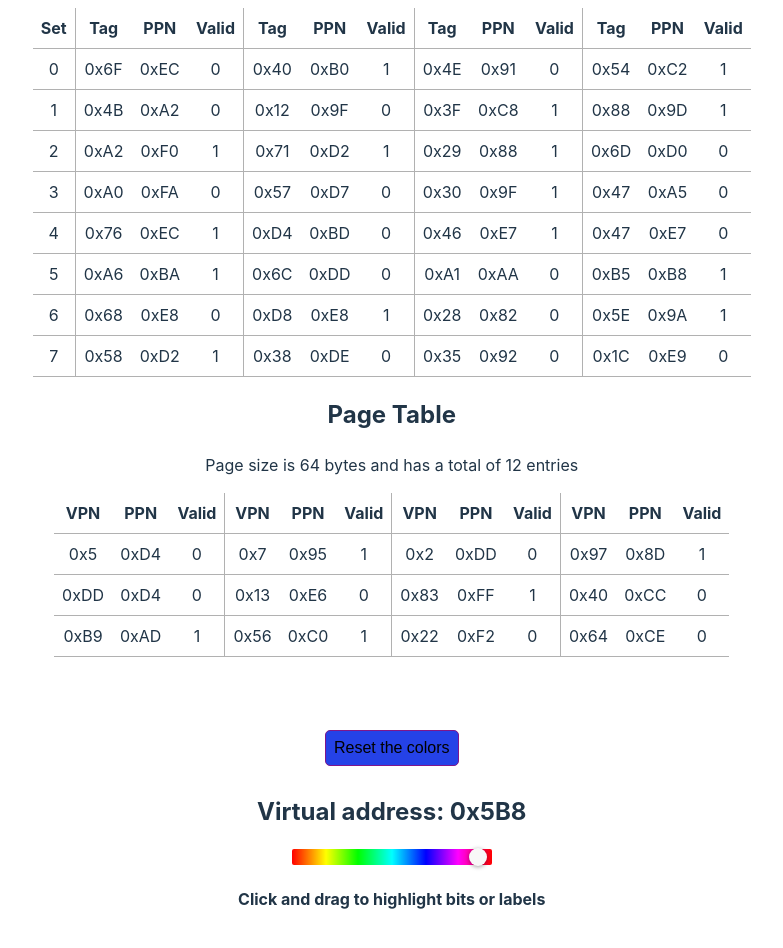
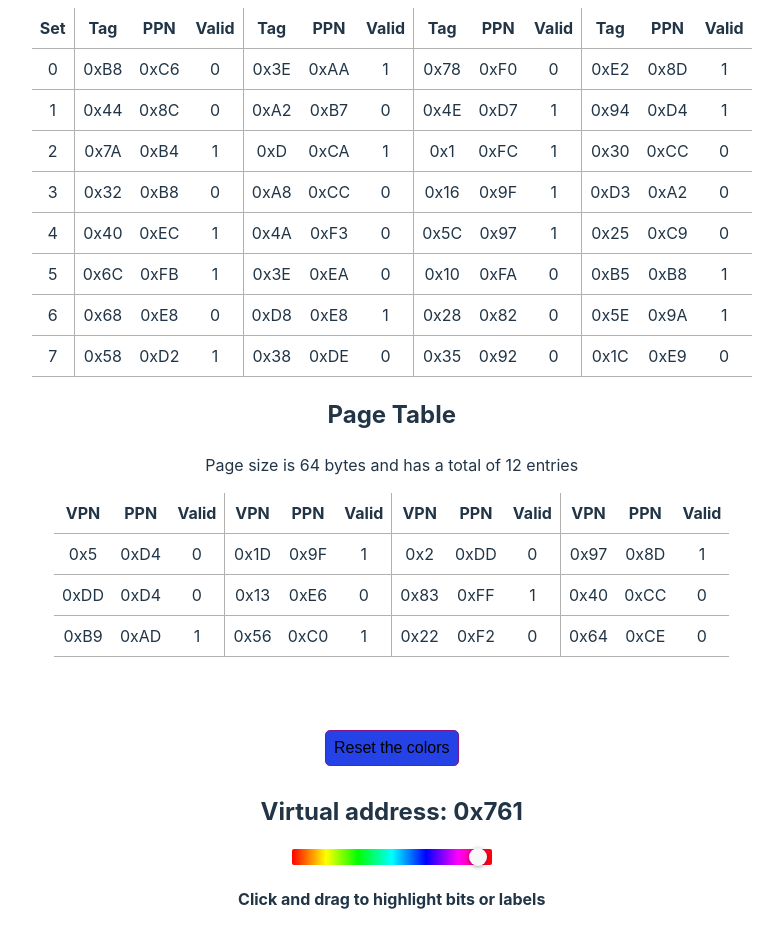
Before and after one commit to MahmoodSeoud/VMAT, a React (Vite) app: page / in a window 1280 px wide. Shown: the part 240-1188 px from the top of the page, without its empty margins (255-1038 px from the left). Built offline with nearby package versions, Linux system fonts and the light colour scheme.

Commit message:
misc refactor, pageHit assignment implemnted

```diff
--- a/src/App.tsx
+++ b/src/App.tsx
@@ -62,7 +62,10 @@ export type Result = Pick<typeof InputFieldsMap, 'TLBHIT' | 'PageFault' | 'PageH
 export type Bit = typeof bitMap[keyof typeof bitMap];
 // ------
 
-
+// ----------- Test choices
+const ChosenAddressPrefix: AddressPrefix = addressPrefixMap.Hexadecimal;
+const ChosenBaseConversion: BaseConversion = baseConversionMap.Hexadecimal;
+// -----------
 
 // ----- Given parameters for exercis
 // PPN bit size + log2(pagesize)
@@ -70,19 +73,18 @@ export type Bit = typeof bitMap[keyof typeof bitMap];
 export const TLBSets = 2 ** createRandomNumber(2, 4);
 export const TLBWays = createRandomNumber(3, 5);
 
-// divide by two because we don't want the user to be flooded with information but, 4 -> [4], 3 -> [4,8], 2 -> [4,8,16]
 const possiblePageSizes = [16, 32, 64] as const;
 export const pageSize = possiblePageSizes[Math.floor(Math.random() * possiblePageSizes.length)];
 export const PageTableSize = createRandomNumber(3, 5); // PTS
 
 const VPO = Math.log2(pageSize);
 const TLBI = Math.log2(TLBSets);
-const PPN = createRandomNumberWith(8);
+const TLB_PPN = createRandomNumberWith(8);
+const Page_PPN = createUniqe(TLB_PPN, 8)
 
 
 const virtualAddressBitWidth = createRandomNumber(10, 14); // VAS
-const physicalAddressBitWidth = PPN.toString(2).length + VPO;
-
+const physicalAddressBitWidth = TLB_PPN.toString(2).length + VPO;
 
 // -----------
 
@@ -92,12 +94,9 @@ const addressInBits = [...generatedVirtualAddress.toString(2)];
 const VPO_bits: string = addressInBits.splice(-VPO).join('');     // VPO_bits = the last VPO bits of the address / log2(pageSize)
 const TLBI_bits: string = addressInBits.splice(-TLBI).join('');     // TLBI_bits = the next TLBI bits of the address / log2(sets)
 const TLBT_bits: string = addressInBits.join('');     // TLBT_bits = the remaining bits of the address
-const VPN = Number("0b" + TLBT_bits + TLBI_bits).toString(16);
+const VPN = Number("0b" + TLBT_bits + TLBI_bits).toString(ChosenBaseConversion);
 
-// ----------- Test choices
-const ChosenAddressPrefix: AddressPrefix = addressPrefixMap.Hexadecimal;
-const ChosenBaseConversion: BaseConversion = baseConversionMap.Hexadecimal;
-// -----------
+
 
 // create a random number from bitlength by taking a random number between
 // the previous number of bits and the current max of the bits we want
@@ -110,13 +109,13 @@ function createRandomNumber(a: number, b: number) {
   return Math.floor(Math.random() * (b - a)) + a;
 }
 
-function createUniqe(num: number): number {
+function createUniqe(fromNum: number, size: number): number {
   // A random address is able to be created to be the actual tag of the virtual
   // address, We have to check for that.
-  let unique = createRandomNumber(0, createRandomNumberWith(4 * 2))
+  let unique = createRandomNumber(0, createRandomNumberWith(size))
   // Check if the tag already exists in the TLB table
-  while (unique === num) {
-    unique = createRandomNumber(0, createRandomNumberWith(4 * 2))
+  while (unique === fromNum) {
+    unique = createRandomNumber(0, createRandomNumberWith(size))
   }
 
   return unique;
@@ -128,8 +127,8 @@ function createTableEntry<TObj extends TLB_TABLE_ENTRY | PAGE_TABLE_ENTRY>(entry
   const valid: Bit = Math.floor(Math.random() * 2) as Bit;
   const ppn: number = createRandomNumberWith(8);
   // create unique TLBT address
-  const tag: number = createUniqe(Number('0b' + TLBT_bits))
-  const vpn: number = createUniqe(Number(VPN))
+  const tag: number = createUniqe(Number('0b' + TLBT_bits), 4 * 2)
+  const vpn: number = createUniqe(Number(VPN), 4 * 2)
 
   let newEntry: TObj;
   if (isPageTableEntry(entry)) {
@@ -214,7 +213,7 @@ let empty: InputFields = {
 function App(): JSX.Element {
   const [facit, setFacit] = useState<InputFields>(empty);
   const [showSettings, setShowSettings] = useState<boolean>(false);
-  const [ChosenResult, setChosenResult] = useState<Result>(InputFieldsMap.PageFault);
+  const [assignmentType, setAssignmentType] = useState<Result>(InputFieldsMap.PageHit);
 
   console.log("facit", facit)
   const testing = true;
@@ -224,29 +223,31 @@ function App(): JSX.Element {
       console.log('------------------------------------')
       console.log("virtualAddressBitWidth", virtualAddressBitWidth)
       console.log("physicalAddressBitWidth", physicalAddressBitWidth)
-      console.log("PPN", PPN)
-      console.log("PPN (hex)", PPN.toString(16))
-      console.log("PPN (bin)", PPN.toString(2))
+      console.log("TLB_PPN", TLB_PPN)
+      console.log("TLB_PPN (hex)", TLB_PPN.toString(16))
+      console.log("TLB_PPN (bin)", TLB_PPN.toString(2))
       console.log("pageSize", pageSize)
       console.log("TLBSets", TLBSets)
       console.log("TLBWays", TLBWays)
       console.log("PageTableSize", PageTableSize)
       console.log("VPO", VPO)
       console.log("TLBI", TLBI)
+      console.log("Assignment type: ", assignmentType)
 
     }
 
-  }, [0])
+  }, [assignmentType])
 
   // Setting the facit to the correct result
   useEffect(() => {
-    setFacit(createFacit(ChosenResult));
-  }, [ChosenResult])
+    setFacit(createFacit(assignmentType));
+    console.log("HFLKJALÆKFJÆDLKFJEALÆKj")
+  }, [assignmentType])
 
   // TODO : Add the page hit case
   // TODO: Make the facit required and complete this function
   // POSTCONDITION : sets facit object in the Facit state
-  function createFacit(ChosenResult: Result): InputFields {
+  function createFacit(assignmentType: Result): InputFields {
 
     // Convert the bits to a number
     const TLBI_value: number = Number(addressPrefixMap.Binary + TLBI_bits);
@@ -265,7 +266,7 @@ function App(): JSX.Element {
     }
 
 
-    switch (ChosenResult) {
+    switch (assignmentType) {
       case InputFieldsMap.TLBHIT:
 
         // The correctIndex is a random number between 0 and the length of the ways
@@ -273,23 +274,23 @@ function App(): JSX.Element {
         const correctIndex = TLB_TABLE[TLBI_value][Math.floor(Math.random() * TLB_TABLE[0].length)];
         correctIndex.tag = TLBT_value;
         correctIndex.valid = 1;
-        correctIndex.ppn = PPN;
+        correctIndex.ppn = TLB_PPN;
 
         // This correctIndex is where we insert the DUMMY tag and PPN
         const dummyIndex = TLB_TABLE[TLBI_value][Math.floor(Math.random() * TLB_TABLE[0].length)];
         dummyIndex.tag = TLBT_value;
         dummyIndex.valid = 0;
-        dummyIndex.ppn = createRandomNumberWith(8);
+        dummyIndex.ppn = createUniqe(TLB_PPN, 4*2);
 
 
         facitObj = {
           VirtualAddress: generatedVirtualAddress.toString(2),
           VPN: VPN,
-          TLBI: TLBI_value.toString(16),
-          TLBT: TLBT_value.toString(16),
+          TLBI: TLBI_value.toString(ChosenBaseConversion),
+          TLBT: TLBT_value.toString(ChosenBaseConversion),
           TLBHIT: 'Y',
           PageFault: 'N',
-          PPN: correctIndex.ppn.toString(16),
+          PPN: correctIndex.ppn.toString(ChosenBaseConversion),
           PhysicalAddress: correctIndex.ppn.toString(2) + VPO_bits,
           PageHit: ''
         }
@@ -312,22 +313,37 @@ function App(): JSX.Element {
         facitObj = {
           VirtualAddress: generatedVirtualAddress.toString(2),
           VPN: VPN,
-          TLBI: TLBI_value.toString(16),
-          TLBT: TLBT_value.toString(16),
+          TLBI: TLBI_value.toString(ChosenBaseConversion),
+          TLBT: TLBT_value.toString(ChosenBaseConversion),
           TLBHIT: 'N',
           PageFault: 'Y',
           PPN: '',
           PhysicalAddress: '',
           PageHit: ''
         }
-        console.log("Page Fault")
         break;
       case InputFieldsMap.PageHit:
         // CASE 1: An address in the pagetable with a valid bit 1
         // CASE 2: There is a VPN with a valid bit 0 and a the same address next
         // to the first address with a valid bit 1 ( both different PPNs )
 
+        const Page_entry = PAGE_TABLE[Math.floor(Math.random() * PAGE_TABLE.length)][Math.floor(Math.random() * PAGE_TABLE[0].length)];
+        Page_entry.ppn = Page_PPN
+        Page_entry.vpn = Number("0x" + VPN)
+        Page_entry.valid = 1
 
+
+        facitObj = {
+          VirtualAddress: generatedVirtualAddress.toString(2),
+          VPN: VPN,
+          TLBI: TLBI_value.toString(ChosenBaseConversion),
+          TLBT: TLBT_value.toString(ChosenBaseConversion),
+          TLBHIT: 'N',
+          PageFault: 'N',
+          PPN: Page_PPN.toString(ChosenBaseConversion),
+          PhysicalAddress: Page_PPN.toString(2) + VPO_bits,
+          PageHit: ''
+        }
         break;
       default:
         console.log("No case found");
@@ -365,8 +381,8 @@ function App(): JSX.Element {
           <div className='settings-wrapper'>
             <h3>Settings</h3>
             <Dropdown
-              value={ChosenResult}
-              onChange={(e) => setChosenResult(e.value)}
+              value={assignmentType}
+              onChange={(e) => setAssignmentType(e.value.name)}
               optionLabel="name"
               options={chosenResultsItemArr}
               showClear
```
